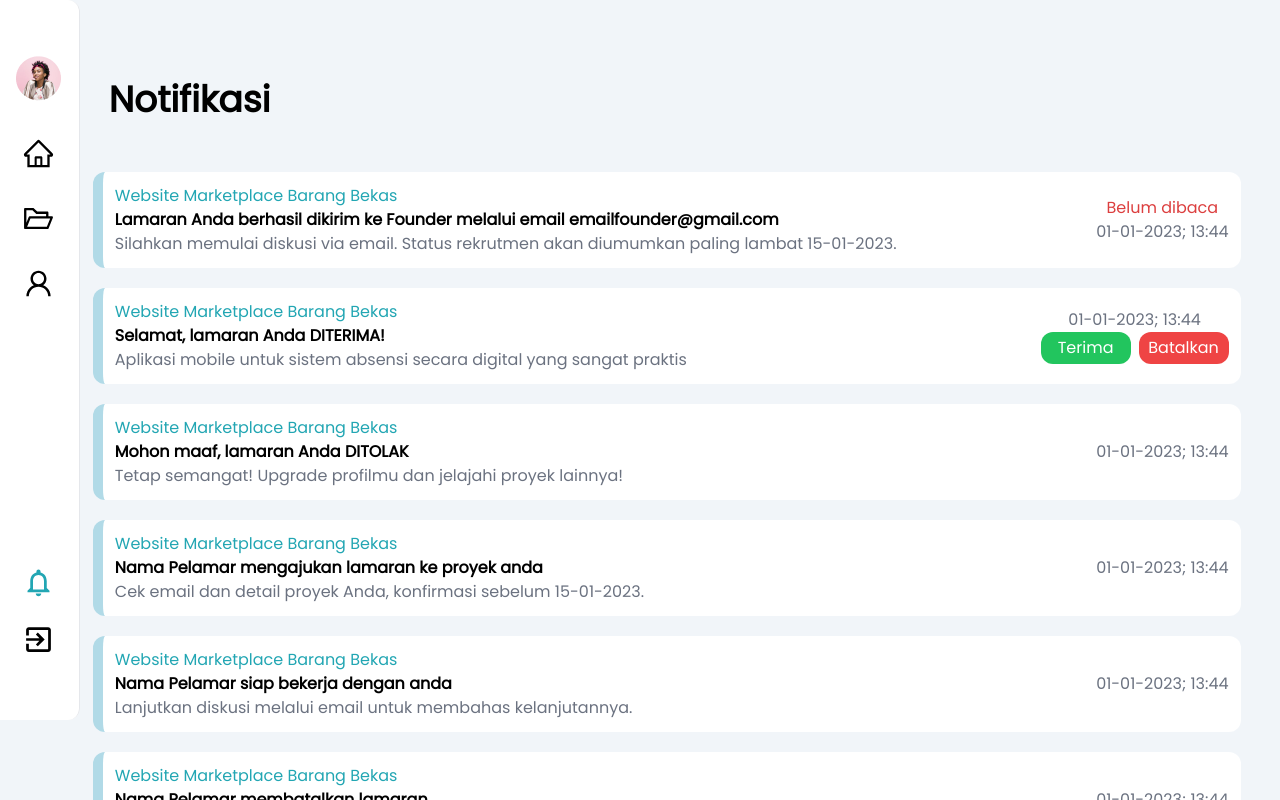
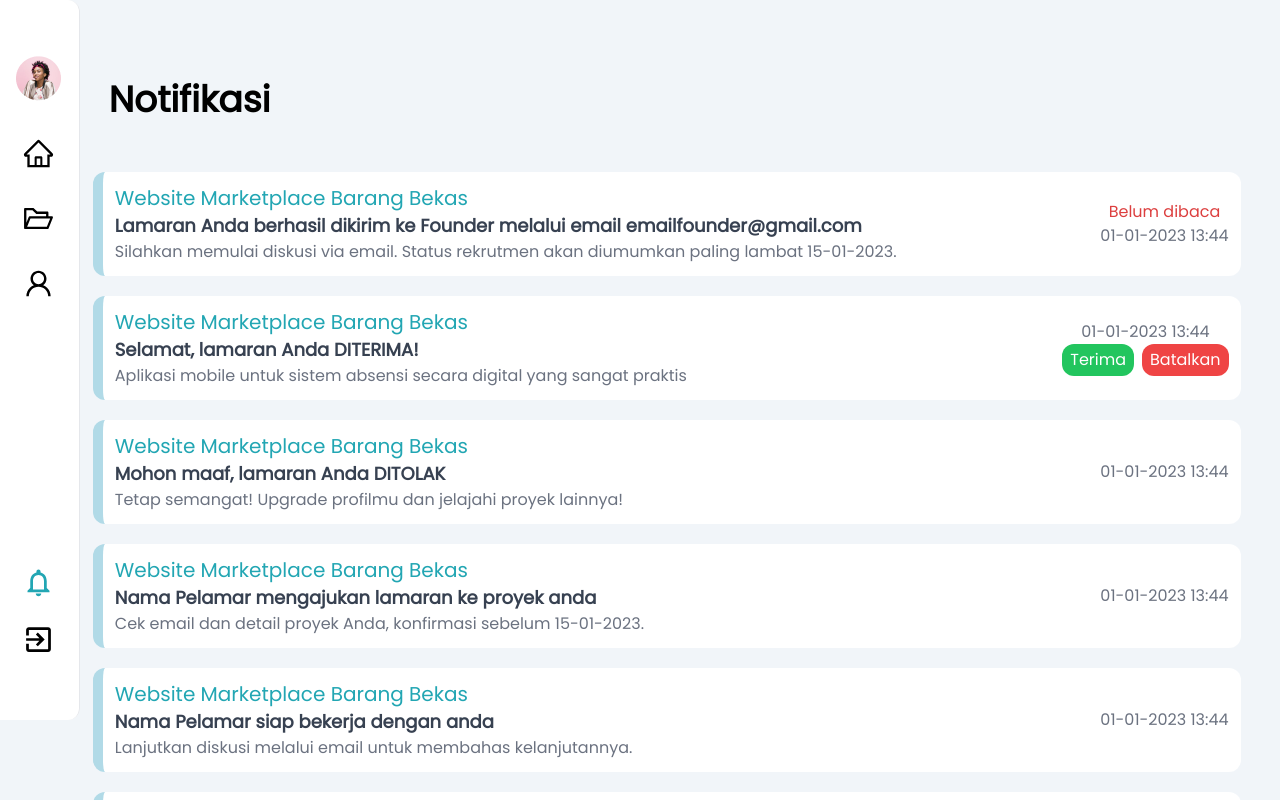
Before and after one commit to mujahidinnn/Slicing, a React (Vite) app: page /dashboard/notification in a window 1280 px wide. Built offline with nearby package versions, Linux system fonts and the light colour scheme.

Commit message:
update responsive

```diff
--- a/src/components/CreateProject/PopUpSuccees.jsx
+++ b/src/components/CreateProject/PopUpSuccees.jsx
@@ -5,11 +5,11 @@ export default function PopUpSuccess() {
   return (
     <>
       <div className="animate-zoom-out flex justify-center items-center fixed inset-0 z-[99999] bg-[rgba(0,0,0,0.25)]">
-        <div className="w-[90%] lg:w-[70%] xl:w-[50%] bg-white rounded-3xl pt-6 pb-8 m-auto ">
-          <p className="float-right">
+        <div className="w-[90%] lg:w-[70%] xl:w-[50%] bg-white rounded-3xl pt-6 pb-8 m-auto relative">
+          <p className="absolute right-3 top-3">
             <Link
               to="/dashboard/explore"
-              className="p-4 pr-6 text-gray-700 text-xl"
+              className="text-gray-600 text-xl"
             >
               ✕
             </Link>
--- a/src/components/CreateProject/createProject.jsx
+++ b/src/components/CreateProject/createProject.jsx
@@ -148,7 +148,7 @@ export default function CreateProject() {
   return (
     <>
       {/* pembungkus */}
-      <div className="animate-to-right pr-[6%] sm:pr-[3%] pl-[10%] max-w-screen-2x bg-[#F3F5F9] h-screen m-auto pb-10">
+      <div className="animate-to-right px-[3%] lg:px-[6%] max-w-screen-2x bg-[#F3F5F9] h-full lg:h-screen m-auto pb-10">
         {/* Create Project */}
         <p className="pt-20 text-4xl sm:text-5xl font-bold">Buat Proyek</p>
         <form onSubmit={saveData} className="md:flex justify-between">
--- a/src/components/MyProject/index.jsx
+++ b/src/components/MyProject/index.jsx
@@ -5,7 +5,7 @@ import CardProjectIMade from './CardProjectIMade'
 const MyProject = () => {
 	return (
 		<div className='bg-slate-100 '>
-			<div className='bg-slate-100 min-h-screen px-4 lg:px-[31px] pt-12'>
+			<div className='bg-slate-100 min-h-screen px-4 lg:px-2 pt-12'>
 				<div className='mt-5 flex justify-between items-center bg-white max-w-xs md:max-w-sm p-3 gap-4 rounded-full mb-5'>
 					<input
 						type='text'
--- a/src/components/Notification/Notification.jsx
+++ b/src/components/Notification/Notification.jsx
@@ -13,26 +13,31 @@ const Notification = () => {
 						return (
               <div
                 key={notif.id}
-								className='bg-white p-3 w-[98%] rounded-xl border-l-[10px] border-[#B1DAE7] mt-5 hover:border-teal-400 hover:bg-[#DDEEF3]'>
-								<div className='flex flex-col lg:flex-row items-start lg:items-center justify-between'>
+                className="bg-white p-3 w-[98%] rounded-xl border-l-[10px] border-[#B1DAE7] mt-5 hover:border-teal-400 hover:bg-[#DDEEF3]"
+              >
+                <div className="flex flex-col lg:flex-row items-start lg:items-center justify-between gap-3">
                   <div>
-										<p className='text-[#22A6B3]'>{notif.title}</p>
-										<div className=''>
-											<span className='font-bold'>{notif.category}</span>
-											<p className='text-gray-500'>{notif.desc}</p>
+                    <p className="text-[#22A6B3] text-base lg:text-xl">{notif.title}</p>
+                    <div className="">
+                      <span className="font-semibold text-gray-700 text-sm lg:text-lg">
+                        {notif.category}
+                      </span>
+                      <p className="text-gray-500 text-xs lg:text-base">{notif.desc}</p>
                     </div>
                   </div>
-									<div className=' flex flex-col 	items-start lg:items-center'>
-										<p className='text-[#DC3F3F]'>
-											{notif.isRead ? '' : 'Belum dibaca'}
+                  <div className=" flex flex-col 	items-start lg:items-center">
+                    <p className="text-[#DC3F3F] text-sm lg:text-base">
+                      {notif.isRead ? "" : "Belum dibaca"}
                     </p>
-										<span className='text-gray-500'>01-01-2023; 13:44</span>
+                    <span className="text-gray-500 text-sm lg:text-base">
+                      01-01-2023 13:44
+                    </span>
                     {notif.isApproved && (
-											<div className='flex gap-2'>
-												<button className='text-white py-1 w-[90px] bg-green-500 rounded-xl'>
+                      <div className="flex gap-2">
+                        <button className="text-white px-2 py-1 w-max bg-green-500 rounded-xl  text-sm lg:text-base">
                           Terima
                         </button>
-												<button className='text-white py-1 w-[90px] bg-red-500 rounded-xl'>
+                        <button className="text-white px-2 py-1 w-max bg-red-500 rounded-xl  text-sm lg:text-base">
                           Batalkan
                         </button>
                       </div>
@@ -40,7 +45,7 @@ const Notification = () => {
                   </div>
                 </div>
               </div>
-						)
+            );
 					})}
 					<div className='h-[5vh]'/>
 				</div>
--- a/src/components/Sidebar/PopupLogout.jsx
+++ b/src/components/Sidebar/PopupLogout.jsx
@@ -25,14 +25,14 @@ const Popup = ({ setModalOn, onClose }) => {
             <Link to="/">
               <button
                 onClick={handleOKClick}
-                className="rounded-xl px-9 py-2 text-white bg-green-600"
+                className="rounded-xl px-9 py-2 text-white bg-green-500"
               >
                 Ya
               </button>
             </Link>
             <button
               onClick={handleCancelClick}
-              className="rounded-xl px-9 py-2 ml-4 text-white bg-red-600"
+              className="rounded-xl px-9 py-2 ml-4 text-white bg-red-500"
             >
               Tidak
             </button>
--- a/src/components/Sidebar/Sidebar.jsx
+++ b/src/components/Sidebar/Sidebar.jsx
@@ -23,26 +23,24 @@ const Sidebar = () => {
           <div className="flex h-[80vh] flex-col justify-between pt-2 pb-6">
             <div>
               <Link to="/dashboard/myprofile">
-              <div className="m-2 relative flex items-center gap-[10px] space-x-4">
-                <img src={profile} alt="" className="ml-2" />
-                <div>
-                  <span className="font-semibold">Vellya Riona</span>
-                  <p className="text-sm">vellyariona@gmail.com</p>
+                <div className="m-2  flex items-center gap-[10px] space-x-4">
+                  <img src={profile} alt="" className="ml-2" />
+                  <div>
+                    <span className="font-semibold">Vellya Riona</span>
+                    <p className="text-sm">vellyariona@gmail.com</p>
+                  </div>
                 </div>
-              </div>
               </Link>
               <ul className="mt-6 space-y-2 tracking-wide">
                 <li className="min-w-max">
                   <div className="text-xl hover:text-[#22A6B3]">
                     <Link
-                      style={{
-                        color:
-                          pathname === "/dashboard/explore"
-                            ? "#22A6B3"
-                            : "black",
-                      }}
                       to="/dashboard/explore"
-                      className="relative group flex items-center gap-5 space-x-4 bg-gradient-to-r px-4 py-3 "
+                      className={`${
+                        pathname === "/dashboard/explore"
+                          ? "text-[#22A6B3]"
+                          : "text-black hover:text-[#22A6B3]"
+                      }  group flex items-center gap-5 space-x-4 px-4 py-3`}
                     >
                       <AiOutlineHome size={33} className="ml-[6px]" />
                       <span className="fill-current">Explore</span>
@@ -52,14 +50,12 @@ const Sidebar = () => {
                 <li className="min-w-max">
                   <div className="text-xl hover:text-[#22A6B3]">
                     <Link
-                      style={{
-                        color:
-                          pathname === "/dashboard/myproject"
-                            ? "#22A6B3"
-                            : "black",
-                      }}
                       to="/dashboard/myproject"
-                      className="bg group flex items-center gap-5  space-x-4 rounded-full px-4 py-3"
+                      className={`${
+                        pathname === "/dashboard/myproject"
+                          ? "text-[#22A6B3]"
+                          : "text-black hover:text-[#22A6B3]"
+                      }  group flex items-center gap-5 space-x-4 px-4 py-3`}
                     >
                       <AiOutlineFolderOpen size={33} className="ml-[6px]" />
                       <span className="fill-current ">Proyek Saya</span>
@@ -69,14 +65,12 @@ const Sidebar = () => {
                 <li className="min-w-max">
                   <div className="text-xl hover:text-[#22A6B3]">
                     <Link
-                      style={{
-                        color:
-                          pathname === "/dashboard/myprofile"
-                            ? "#22A6B3"
-                            : "black",
-                      }}
                       to="/dashboard/myprofile"
-                      className="group flex items-center gap-5  space-x-4 rounded-md px-4 py-3"
+                      className={`${
+                        pathname === "/dashboard/myprofile"
+                          ? "text-[#22A6B3]"
+                          : "text-black hover:text-[#22A6B3]"
+                      }  group flex items-center gap-5 space-x-4 px-4 py-3`}
                     >
                       <AiOutlineUser size={33} className="ml-[6px]" />
                       <span className=" fill-current  ">Profil Saya</span>
@@ -89,14 +83,12 @@ const Sidebar = () => {
             <div className="w-max -mb-3 align-center">
               <div className="text-xl hover:text-[#22A6B3]">
                 <Link
-                  style={{
-                    color:
-                      pathname === "/dashboard/notification"
-                        ? "#22A6B3"
-                        : "black",
-                  }}
                   to="/dashboard/notification"
-                  className="group flex items-center gap-5  space-x-4 rounded-md px-4 py-3"
+                  className={`${
+                    pathname === "/dashboard/notification"
+                      ? "text-[#22A6B3]"
+                      : "text-black hover:text-[#22A6B3]"
+                  }  group flex items-center gap-5 space-x-4 px-4 py-3`}
                 >
                   <MdNotificationsNone size={33} className="ml-[6px]" />
                   <span className="fill-current ">Notifikasi</span>
```
Also changed, not shown: src/components/MyProject/CardProjectApplied.jsx (+4 -4 lines), src/components/MyProject/CardProjectIMade.jsx (+4 -4 lines), src/components/MyProject/ModalDetailMyProject.jsx (+8 -8 lines), src/components/Profile/Modal.jsx (+4 -4 lines), src/components/Sidebar/Hamburger.jsx (+7 -7 lines). Lines whose indentation alone changed are shown as unchanged.
